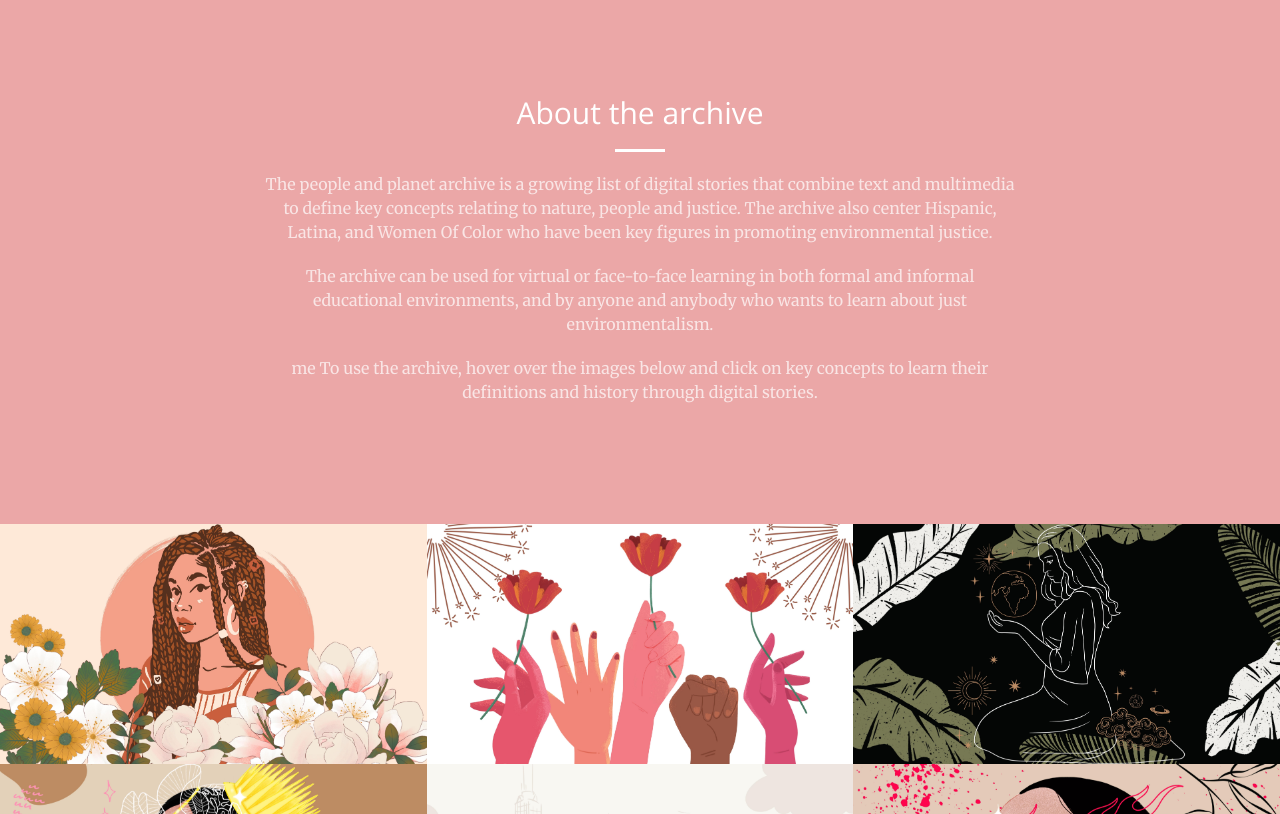
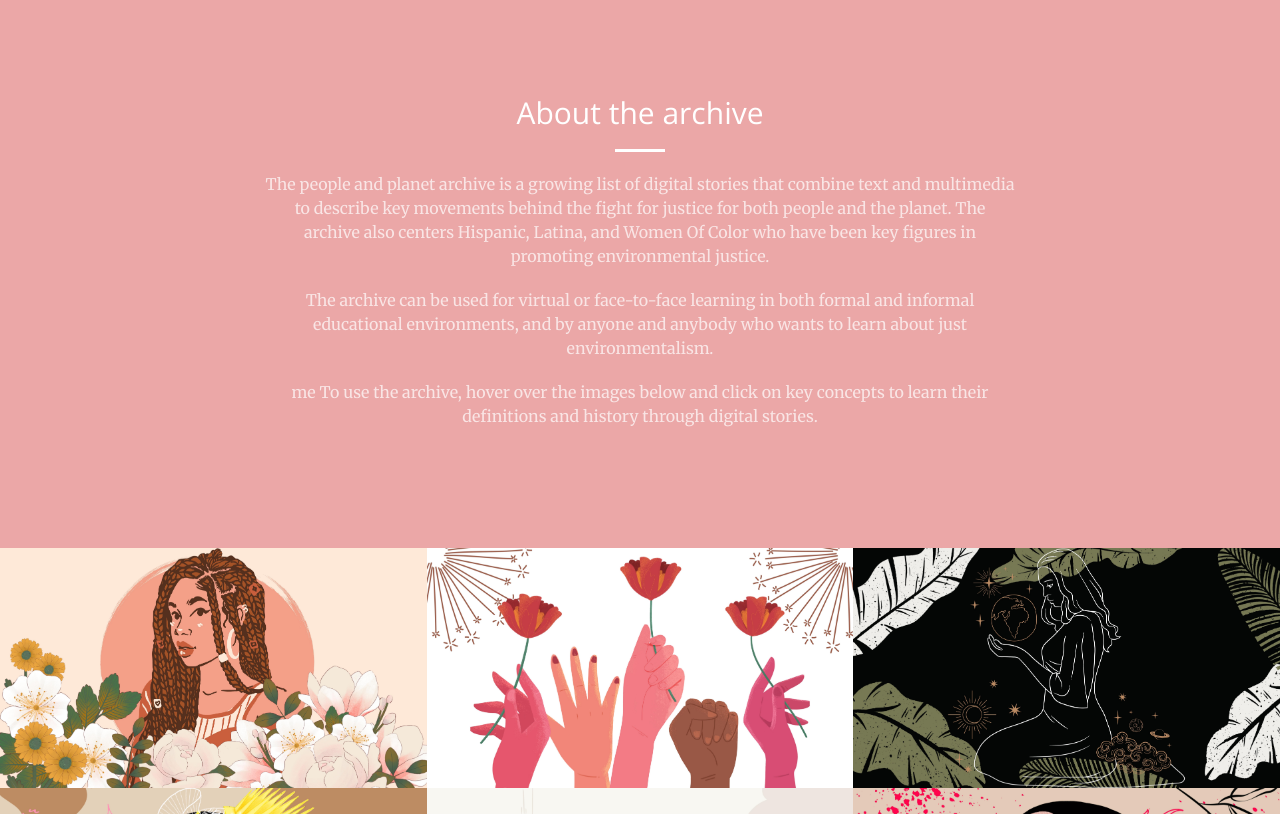
Before and after one commit to peopleandplanet/peopleandplanet.github.io, a Jekyll site: the page built from index.html, in a window 1280 px wide and 900 px high, scrolled down 818 px, cut to the strip 86-900 px from the top of the window. Built offline with Jekyll 4.4.1, drawn with Linux system fonts in a browser that asks for light colours.

Commit message:
Update call-to-action.html

```diff
--- a/_includes/call-to-action.html
+++ b/_includes/call-to-action.html
@@ -4,7 +4,7 @@
             <div class="col-lg-8 col-lg-offset-2 text-center">
                 <h2 class="section-heading">About the archive</h2>
                 <hr class="light">
-                <p class="text-faded">The people and planet archive is a growing list of digital stories that combine text and multimedia to define key concepts relating to nature, people and justice. The archive also center Hispanic, Latina, and Women Of Color who have been key figures in promoting environmental justice.</p>
+                <p class="text-faded">The people and planet archive is a growing list of digital stories that combine text and multimedia to describe key movements behind the fight for justice for both people and the planet. The archive also centers Hispanic, Latina, and Women Of Color who have been key figures in promoting environmental justice.</p>
                 <p class="text-faded">The archive can be used for virtual or face-to-face learning in both formal and informal educational environments, and by anyone and anybody who wants to learn about just environmentalism.</p>
                 <p class="text-faded">me To use the archive, hover over the images below and click on key concepts to learn their definitions and history through digital stories.</p>
                 <p class="text-faded"> </p>
```
